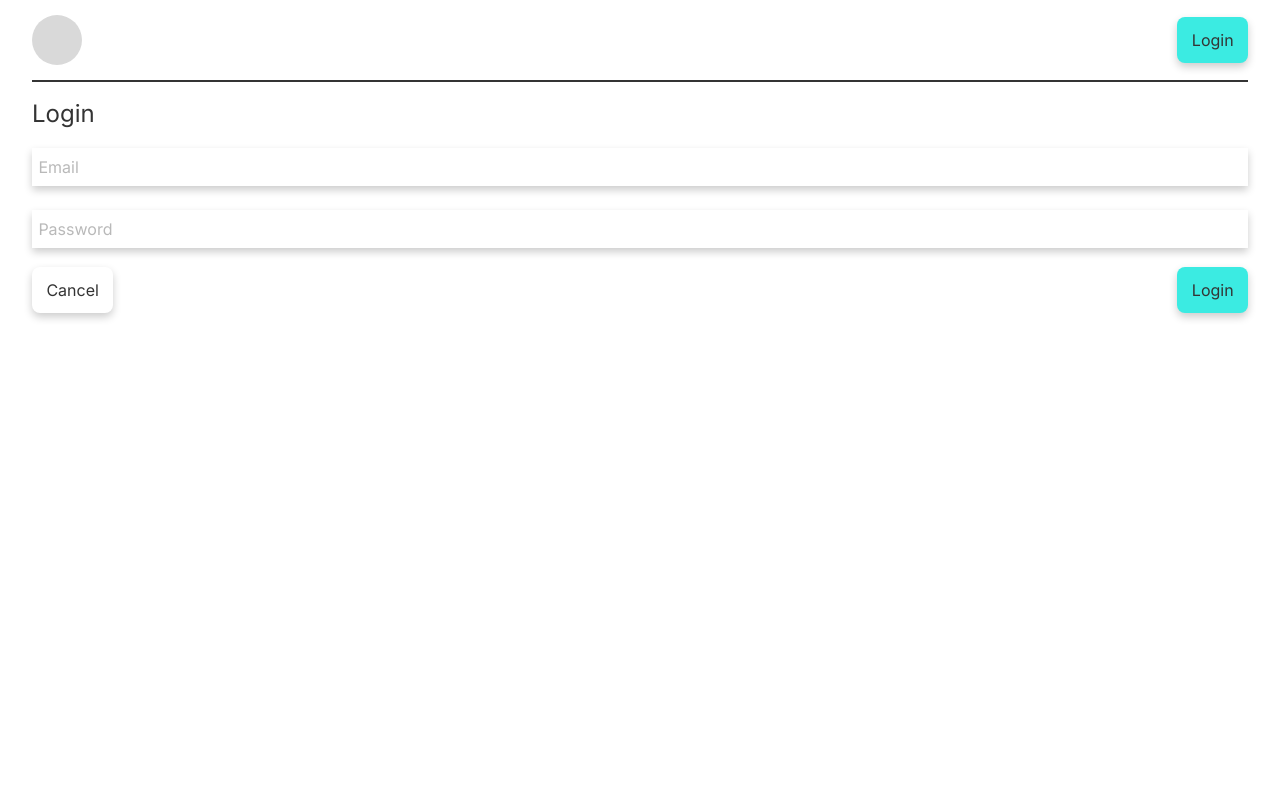
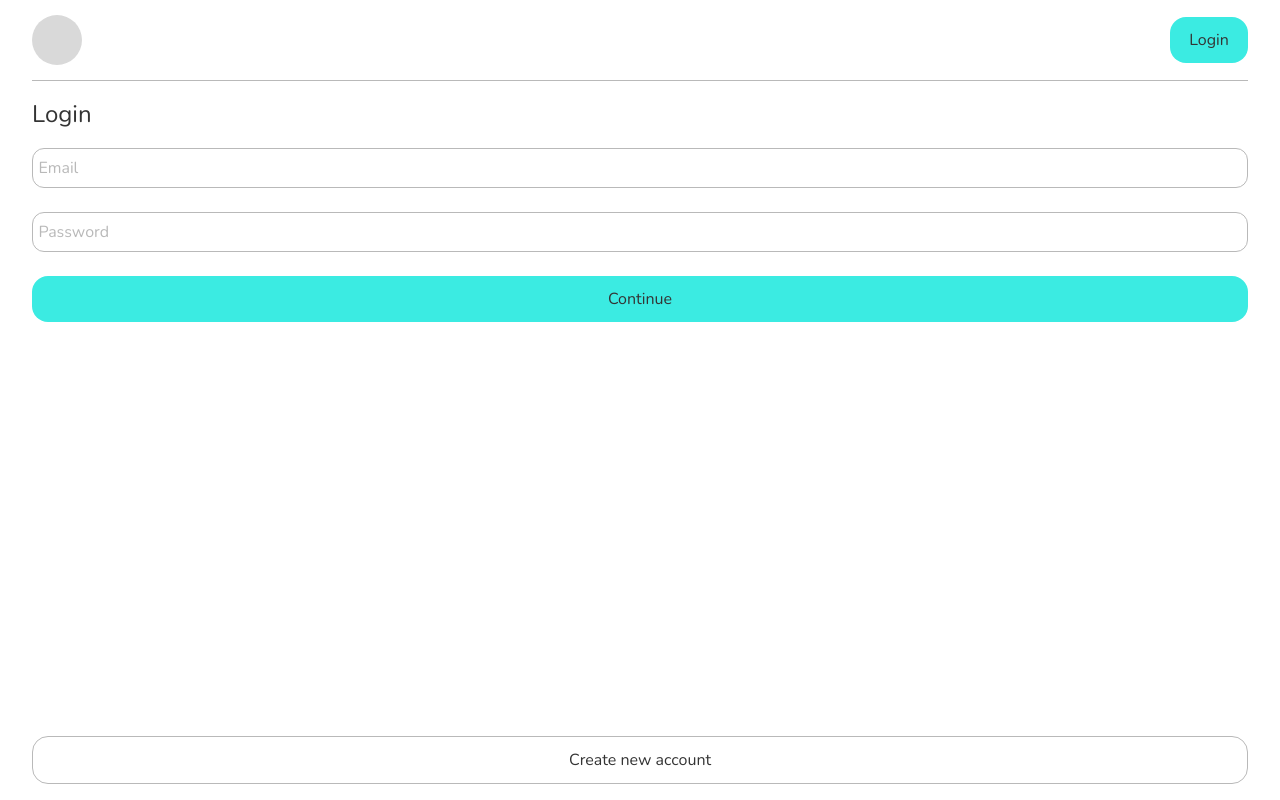
Before and after one commit to LeftsideMartian/family-tracker, a Next.js app: page /login in a window 1280 px wide. Built offline with nearby package versions, Linux system fonts and the light colour scheme.

Commit message:
Task: Finish log in page

```diff
--- a/src/app/globals.css
+++ b/src/app/globals.css
@@ -1,12 +1,10 @@
-@import url('https://fonts.googleapis.com/css2?family=Inter:ital,opsz,wght@0,14..32,100..900;1,14..32,100..900&family=Montserrat:ital,wght@0,100..900;1,100..900&family=Poppins:wght@300;400;500;700&display=swap');
-
+@import url('https://fonts.googleapis.com/css2?family=Nunito:ital,wght@0,200..1000;1,200..1000&display=swap');
 @import 'tailwindcss';
 
 * {
-    margin: 0;
     box-sizing: border-box;
     padding: 0;
-    font-family: 'Inter', sans-serif;
+    font-family: 'Nunito', sans-serif;
     font-weight: 400;
     font-style: normal;
     color: var(--color-black);
@@ -48,16 +46,16 @@ h2 {
 }
 
 .btn {
-    padding: 0.7em 0.9em;
-    border-radius: 0.5rem;
+    padding: 0.7em 1.2em;
+    border-radius: 1rem;
+    border: 1px solid var(--color-grey);
     font-size: 1rem;
-    box-shadow: 0px 4px 8px rgba(0, 0, 0, 0.2);
-    border: none;
 
     cursor: pointer;
 }
 
 .btn-primary {
+    border: none;
     background-color: var(--color-primary);
 }
 
--- a/src/app/login/page.tsx
+++ b/src/app/login/page.tsx
@@ -1,4 +1,5 @@
 import FloatingLabelInput from '@/components/FloatingLabelInput';
+import './styles.css';
 
 const Login = () => {
     return (
@@ -11,10 +12,11 @@ const Login = () => {
                     id='password'
                     labelText='Password'
                 />
-                <div className='btnGroup' style={{ marginTop: '-0.3rem' }}>
-                    <button className='btn'>Cancel</button>
-                    <button className='btn btn-primary'>Login</button>
-                </div>
+                <button className='btn btn-primary w-full'>Continue</button>
+                {/* <p className='text-center mt-5'>Or</p> */}
+                <button className='btn createAccountButton'>
+                    Create new account
+                </button>
             </form>
         </div>
     );
--- /dev/null
+++ b/src/app/login/styles.css
@@ -0,0 +1,7 @@
+.createAccountButton {
+    width: calc(100% - var(--horizontal-margin) * 2);
+    position: absolute;
+    bottom: 1rem;
+    left: var(--horizontal-margin);
+    right: var(--horizontal-margin);
+}
--- a/src/components/styles.css
+++ b/src/components/styles.css
@@ -13,7 +13,7 @@ nav {
 }
 
 .headerLine {
-    border: 1px solid var(--color-black);
+    border-color: var(--color-grey);
 }
 
 /* FloatingLabelInput */
@@ -27,11 +27,11 @@ nav {
 .inputGroup input {
     padding: 0.6em 1em;
     background-color: transparent;
-    border: none;
+    border: 1px solid var(--color-grey);
+    border-radius: 12px;
     font-size: 14px;
     font-weight: 300;
     transition: 300ms ease;
-    box-shadow: 0px 4px 8px rgba(0, 0, 0, 0.2);
 }
 
 .inputGroup input:focus {
```
